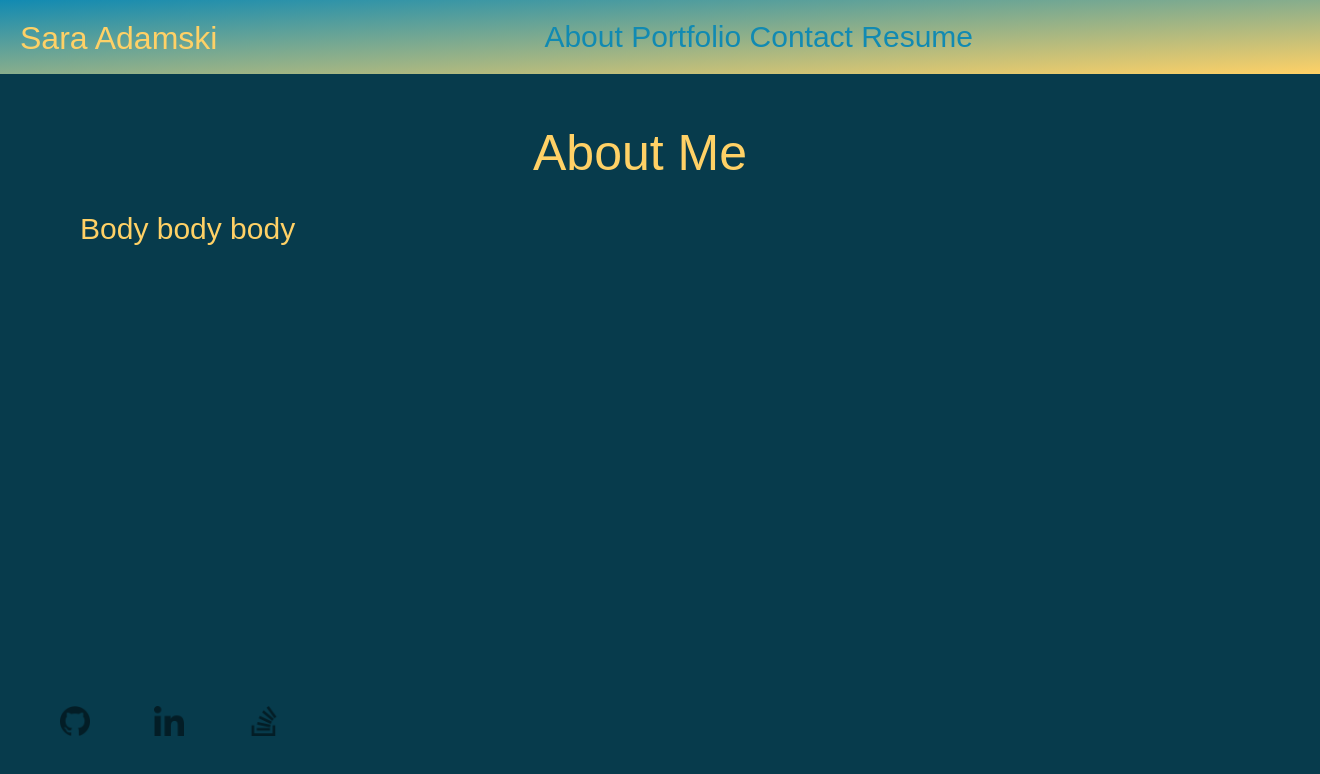
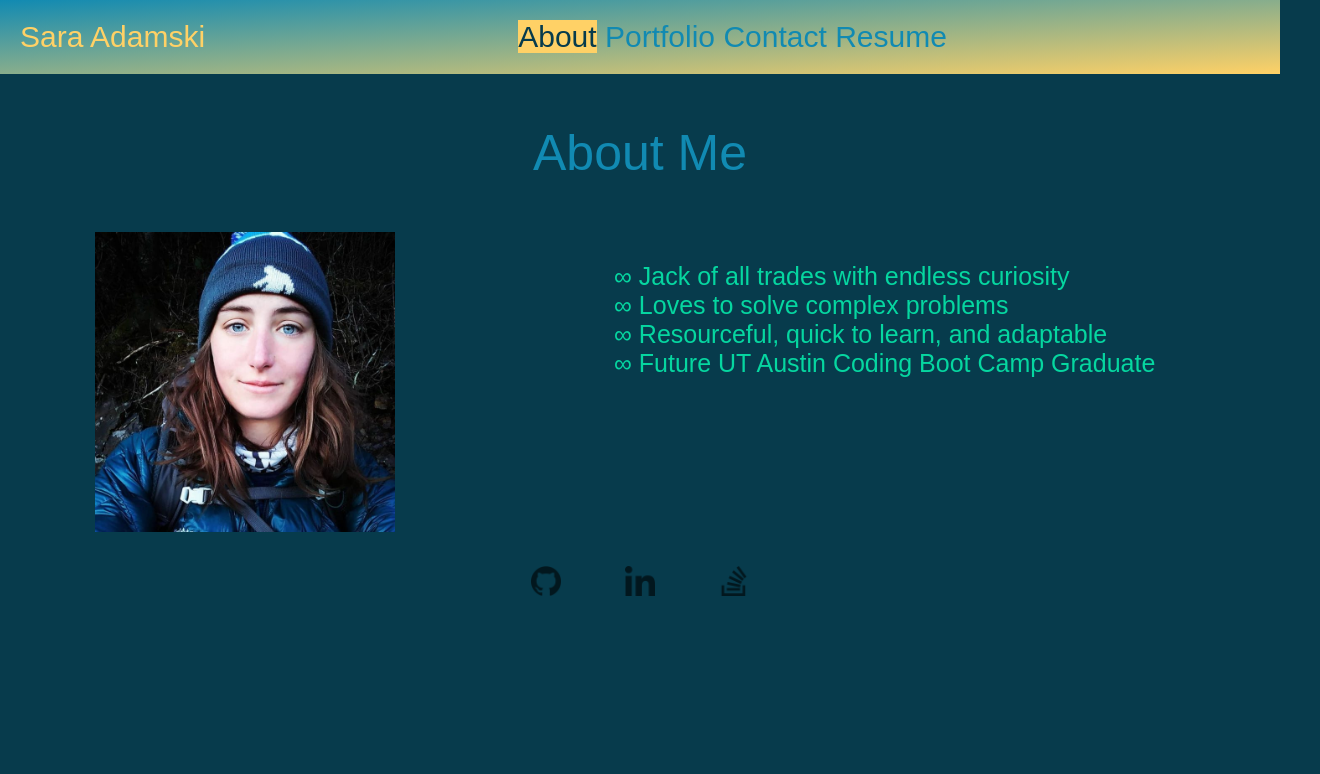
Before and after one commit to sarawrmas/react-portfolio, a React (Create React App) app: page / in a window 1280 px wide. Shown: the top 774 px of the page, 1320 px wide, since content can reach past the window. Built offline with nearby package versions, Linux system fonts and the light colour scheme.

Commit message:
About section

```diff
--- a/src/App.css
+++ b/src/App.css
@@ -15,7 +15,7 @@
 
 body {
   background-color: var(--dark-blue);
-  color: var(--yellow)
+  /* color: var(--green); */
 }
 
 li {
@@ -26,18 +26,17 @@ a {
   text-decoration: none;
 }
 
-.page-div {
-  margin: 50px;
-}
-
 h2 {
   font-size: 50px;
+  margin: 50px;
   text-align: center;
+  color: var(--light-blue);
 }
 
 .page-body {
-  font-size: 30px;
+  font-size: 25px;
   margin: 30px;
+  color: var(--green);
 }
 
 .header-div {
@@ -47,7 +46,7 @@ h2 {
     var(--yellow)
   );
   height: 100%;
-  width: 100%;
+  /* width: 100%; */
   text-align: center;
   padding: 20px;
 }
@@ -74,18 +73,29 @@ h2 {
 }
 
 .footer-div {
-  position: absolute;
-  bottom: 0px;
-  margin: 30px;
+  position: relative;
+  text-align: center;
 }
 
 .footer-icon {
   height: 30px;
   width: 30px;
   padding: 30px;
-  opacity: 0.5;
+  opacity: 0.6;
 }
 
 .footer-icon:hover {
   opacity: 1;
 }
+
+.about-portrait {
+  height: 300px;
+  width: 300px;
+}
+
+.about-body {
+  display: inline-flex;
+  justify-content: space-around;
+  width: 100%;
+  flex-wrap: wrap;
+}
--- a/src/components/About.js
+++ /dev/null
@@ -1,12 +0,0 @@
-import React from 'react';
-
-function About() {
-  return (
-    <div className="page-div">
-      <h2>About Me</h2>
-      <p className="page-body">Body body body</p>
-    </div>
-  );
-}
-
-export default About;
--- a/src/components/Footer.js
+++ b/src/components/Footer.js
@@ -24,7 +24,7 @@ function Footer() {
 
   return (
     <div className="footer-div">
-      <a href="https://github.com/sarawrmas" target="_blank">
+      <a href="https://github.com/sarawrmas" target="_blank" rel="noreferrer">
         <img
           src={icons[0].src}
           alt={icons[0].description}
@@ -32,7 +32,7 @@ function Footer() {
         >
         </img>
       </a>{" "}
-      <a href="https://www.linkedin.com/in/sara-adamski/" target="_blank">
+      <a href="https://www.linkedin.com/in/sara-adamski/" target="_blank" rel="noreferrer">
         <img
           src={icons[1].src}
           alt={icons[1].description}
@@ -40,7 +40,7 @@ function Footer() {
         >
         </img>
       </a>{" "}
-      <a href="https://stackexchange.com/users/20751541/sarawrmas" target="_blank">
+      <a href="https://stackexchange.com/users/20751541/sarawrmas" target="_blank" rel="noreferrer">
         <img
           src={icons[2].src}
           alt={icons[2].description}
--- a/src/components/Header.js
+++ b/src/components/Header.js
@@ -1,12 +1,12 @@
 import React, {useState} from 'react';
 import Navigation from './Navigation.js';
-import About from './About.js';
-import Portfolio from './Portfolio.js';
-import Contact from './Contact.js';
-import Resume from './Resume.js';
+import About from './body/About.js';
+import Portfolio from './body/Portfolio.js';
+import Contact from './body/Contact.js';
+import Resume from './body/Resume.js';
 
 function Header() {
-  const [currentPage, setCurrentPage] = useState();
+  const [currentPage, setCurrentPage] = useState("About");
 
   function renderPage() {
     switch(currentPage) {
@@ -23,7 +23,7 @@ function Header() {
   return (
     <div>
     <div className="header-div">
-      <h1 className="header-h1">Sara Adamski</h1>
+      <h1 className="header-h1 nav-li">Sara Adamski</h1>
       <Navigation
         currentPage={currentPage}
         setCurrentPage={setCurrentPage}
--- /dev/null
+++ b/src/components/body/About.js
@@ -0,0 +1,20 @@
+import React from 'react';
+
+function About() {
+  return (
+    <div className="page-div">
+      <h2>About Me</h2>
+      <div className="about-body">
+        <img src={require("../../assets/images/face.jpg").default} alt="A photograph of Sara" className="about-portrait"/>
+        <p className="page-body">
+          ∞ Jack of all trades with endless curiosity<br />
+          ∞ Loves to solve complex problems<br />
+          ∞ Resourceful, quick to learn, and adaptable<br />
+          ∞ Future UT Austin Coding Boot Camp Graduate<br />
+        </p>
+      </div>
+    </div>
+  );
+}
+
+export default About;
```
Also changed, not shown: src/components/body/Contact.js (renamed from src/components/Contact.js), src/components/body/Portfolio.js (renamed from src/components/Portfolio.js), src/components/body/Resume.js (renamed from src/components/Resume.js), 1 other file (tests, documents, lock files or other folders).
